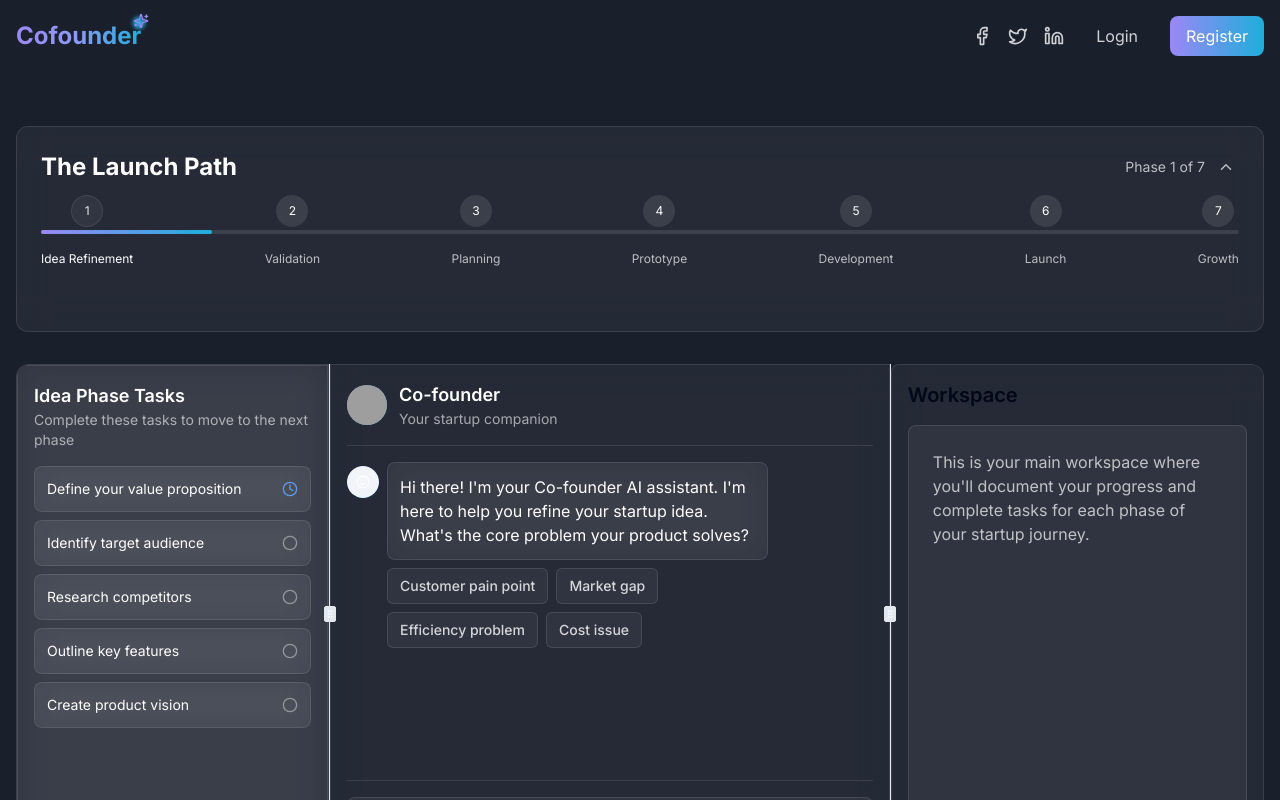
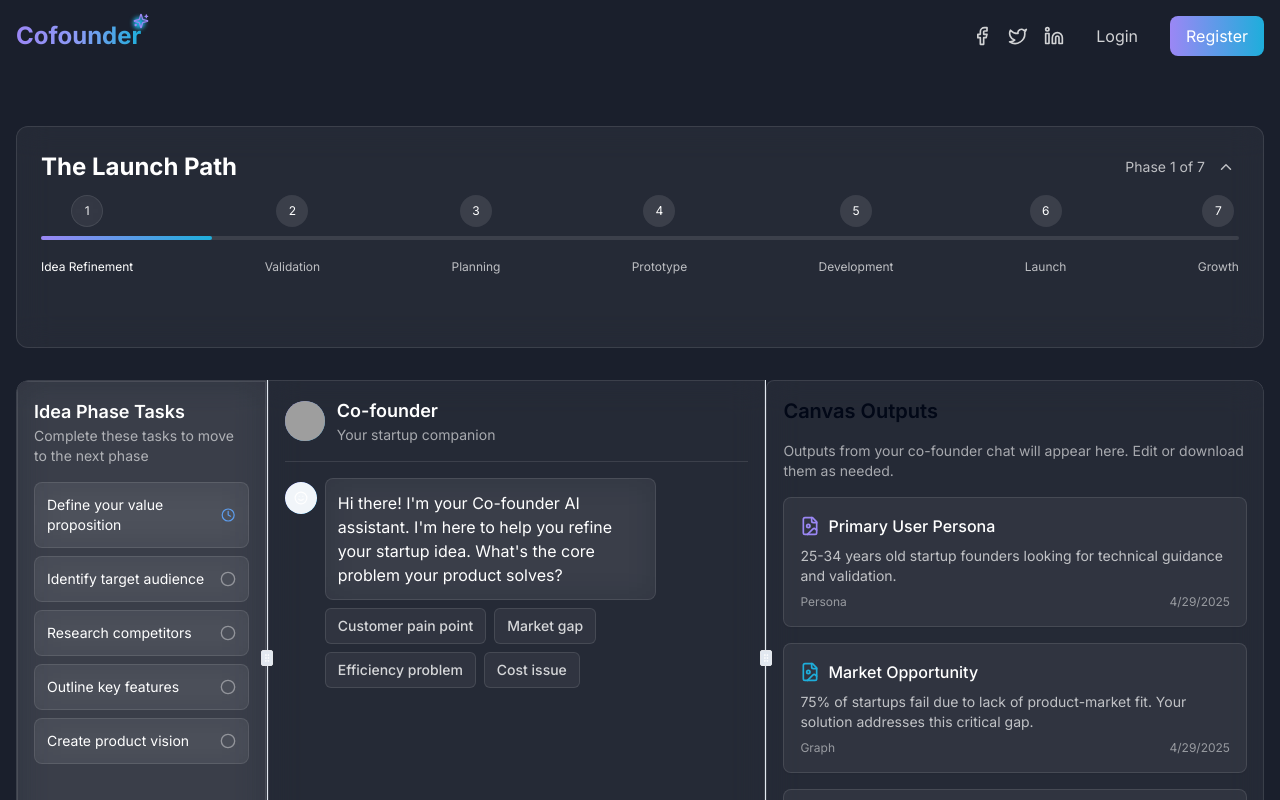
Before and after one commit to salah-jr/cofounder-glow-landing, a React (Vite) app: page /launch-path in a window 1280 px wide. Shown: the top 800 px of the page. Built offline with nearby package versions, Linux system fonts and the light colour scheme; grey boxes are pictures that could not be loaded.

Commit message:
Add canvas output area
Implement a dynamic canvas for displaying chat outputs, such as animated cards with user persona data. The cards should be stylish, minimal, and editable/downloadable.

```diff
--- /dev/null
+++ b/src/components/launch/CanvasOutput.tsx
@@ -0,0 +1,144 @@
+
+import { useState } from "react";
+import { motion, AnimatePresence } from "framer-motion";
+import { Download, Edit, FileImage } from "lucide-react";
+import { Button } from "@/components/ui/button";
+import { Card, CardContent } from "@/components/ui/card";
+import { cn } from "@/lib/utils";
+
+interface CanvasItem {
+  id: string;
+  type: "persona" | "graph" | "note";
+  title: string;
+  content: string;
+  created: Date;
+}
+
+interface CanvasOutputProps {
+  className?: string;
+}
+
+export default function CanvasOutput({ className }: CanvasOutputProps) {
+  // Sample canvas items - in a real app, these would come from context/state management
+  const [canvasItems, setCanvasItems] = useState<CanvasItem[]>([
+    {
+      id: "1",
+      type: "persona",
+      title: "Primary User Persona",
+      content: "25-34 years old startup founders looking for technical guidance and validation.",
+      created: new Date()
+    },
+    {
+      id: "2",
+      type: "graph",
+      title: "Market Opportunity",
+      content: "75% of startups fail due to lack of product-market fit. Your solution addresses this critical gap.",
+      created: new Date()
+    },
+    {
+      id: "3",
+      type: "note",
+      title: "Key Insight",
+      content: "Focus on the problem validation phase before building any features to save time and resources.",
+      created: new Date()
+    }
+  ]);
+
+  const [hoveredCard, setHoveredCard] = useState<string | null>(null);
+
+  const handleEdit = (id: string) => {
+    // This would open an editor in a real implementation
+    console.log("Editing item:", id);
+  };
+
+  const handleDownload = (id: string) => {
+    // This would trigger a download in a real implementation
+    console.log("Downloading item:", id);
+  };
+
+  const getIconForType = (type: CanvasItem["type"]) => {
+    switch (type) {
+      case "persona":
+        return <FileImage className="w-5 h-5 text-[#9b87f5]" />;
+      case "graph":
+        return <FileImage className="w-5 h-5 text-[#1EAEDB]" />;
+      case "note":
+        return <FileImage className="w-5 h-5 text-white" />;
+      default:
+        return <FileImage className="w-5 h-5" />;
+    }
+  };
+
+  return (
+    <div className={cn("flex flex-col h-full", className)}>
+      <h3 className="text-xl font-semibold mb-4">Canvas Outputs</h3>
+      <p className="text-sm text-white/60 mb-4">
+        Outputs from your co-founder chat will appear here. Edit or download them as needed.
+      </p>
+
+      <div className="flex-1 overflow-y-auto">
+        <AnimatePresence>
+          <div className="grid grid-cols-1 gap-4">
+            {canvasItems.map((item) => (
+              <motion.div
+                key={item.id}
+                initial={{ opacity: 0, y: 20 }}
+                animate={{ opacity: 1, y: 0 }}
+                exit={{ opacity: 0, y: -20 }}
+                transition={{ duration: 0.3 }}
+                className="w-full"
+                onMouseEnter={() => setHoveredCard(item.id)}
+                onMouseLeave={() => setHoveredCard(null)}
+              >
+                <Card className={cn(
+                  "overflow-hidden transition-all duration-300 border-white/10",
+                  hoveredCard === item.id ? "glass shadow-lg shadow-[#9b87f5]/20" : "bg-white/5"
+                )}>
+                  <CardContent className="p-4">
+                    <div className="flex items-center justify-between mb-2">
+                      <div className="flex items-center gap-2">
+                        {getIconForType(item.type)}
+                        <h4 className="font-medium text-white">{item.title}</h4>
+                      </div>
+                      {hoveredCard === item.id && (
+                        <motion.div
+                          initial={{ opacity: 0, scale: 0.8 }}
+                          animate={{ opacity: 1, scale: 1 }}
+                          className="flex items-center gap-1"
+                        >
+                          <Button
+                            variant="ghost"
+                            size="sm"
+                            className="h-8 w-8 p-0 rounded-full"
+                            onClick={() => handleEdit(item.id)}
+                          >
+                            <Edit className="h-4 w-4" />
+                            <span className="sr-only">Edit</span>
+                          </Button>
+                          <Button
+                            variant="ghost"
+                            size="sm"
+                            className="h-8 w-8 p-0 rounded-full"
+                            onClick={() => handleDownload(item.id)}
+                          >
+                            <Download className="h-4 w-4" />
+                            <span className="sr-only">Download</span>
+                          </Button>
+                        </motion.div>
+                      )}
+                    </div>
+                    <p className="text-sm text-white/70">{item.content}</p>
+                    <div className="mt-2 text-xs text-white/50 flex justify-between items-center">
+                      <span>{item.type.charAt(0).toUpperCase() + item.type.slice(1)}</span>
+                      <span>{item.created.toLocaleDateString()}</span>
+                    </div>
+                  </CardContent>
+                </Card>
+              </motion.div>
+            ))}
+          </div>
+        </AnimatePresence>
+      </div>
+    </div>
+  );
+}
--- a/src/components/launch/RoadmapProgress.tsx
+++ b/src/components/launch/RoadmapProgress.tsx
@@ -53,9 +53,9 @@ export default function RoadmapProgress({
       {/* Progress track - only visible when expanded */}
       {isExpanded && (
         <motion.div
-          className="relative h-28"
+          className="relative h-32"
           initial={{ height: 0, opacity: 0 }}
-          animate={{ height: 112, opacity: 1 }}
+          animate={{ height: 128, opacity: 1 }}
           exit={{ height: 0, opacity: 0 }}
           transition={{ duration: 0.3 }}
         >
@@ -94,7 +94,7 @@ export default function RoadmapProgress({
                     )}
                   </motion.div>
                   <span className={cn(
-                    "text-xs mt-6 whitespace-nowrap", // Increased margin here for more space
+                    "text-xs mt-8 whitespace-nowrap", // Increased margin here for more space below numbers
                     isActive ? "text-white" : "text-white/70"
                   )}>
                     {phase.title}
--- a/src/pages/LaunchPath.tsx
+++ b/src/pages/LaunchPath.tsx
@@ -1,10 +1,10 @@
-
 import React, { useState } from "react";
 import { motion } from "framer-motion";
 import Navbar from "@/components/Navbar";
 import RoadmapProgress from "@/components/launch/RoadmapProgress";
 import PhaseSidebar from "@/components/launch/PhaseSidebar";
 import CofounderChat from "@/components/launch/CofounderChat";
+import CanvasOutput from "@/components/launch/CanvasOutput";
 import { Card, CardContent } from "@/components/ui/card";
 import { ResizablePanelGroup, ResizablePanel, ResizableHandle } from "@/components/ui/resizable";
 import { TaskStatus } from "@/components/launch/PhaseTask";
@@ -56,13 +56,13 @@ const LaunchPath: React.FC = () => {
             />
           </div>
 
-          {/* 3-compartment layout using ResizablePanel */}
+          {/* 4-compartment layout using ResizablePanel */}
           <ResizablePanelGroup
             direction="horizontal"
             className="min-h-[500px] rounded-xl animate-fade-in"
           >
             {/* First Panel - Left Sidebar with Phase Tasks */}
-            <ResizablePanel defaultSize={25} className="glass rounded-l-xl">
+            <ResizablePanel defaultSize={20} className="glass rounded-l-xl">
               <Card className="glass h-full border-0 rounded-none">
                 <CardContent className="p-4 h-full">
                   <PhaseSidebar
@@ -77,7 +77,7 @@ const LaunchPath: React.FC = () => {
             <ResizableHandle withHandle />
 
             {/* Second Panel - Chat with Co-founder */}
-            <ResizablePanel defaultSize={45}>
+            <ResizablePanel defaultSize={40}>
               <Card className="glass h-full border-0 rounded-none">
                 <CardContent className="p-4 h-full">
                   <CofounderChat />
@@ -87,17 +87,11 @@ const LaunchPath: React.FC = () => {
 
             <ResizableHandle withHandle />
 
-            {/* Third Panel - Workspace */}
-            <ResizablePanel defaultSize={30}>
+            {/* Third Panel - Canvas Output Area */}
+            <ResizablePanel defaultSize={40}>
               <Card className="glass h-full border-0 rounded-r-xl">
                 <CardContent className="p-4 h-full">
-                  <h3 className="text-xl font-semibold mb-4">Workspace</h3>
-                  <div className="bg-white/5 p-6 rounded-lg h-[calc(100%-3rem)] border border-white/10">
-                    <p className="text-white/70">
-                      This is your main workspace where you'll document your progress and
-                      complete tasks for each phase of your startup journey.
-                    </p>
-                  </div>
+                  <CanvasOutput />
                 </CardContent>
               </Card>
             </ResizablePanel>
```
